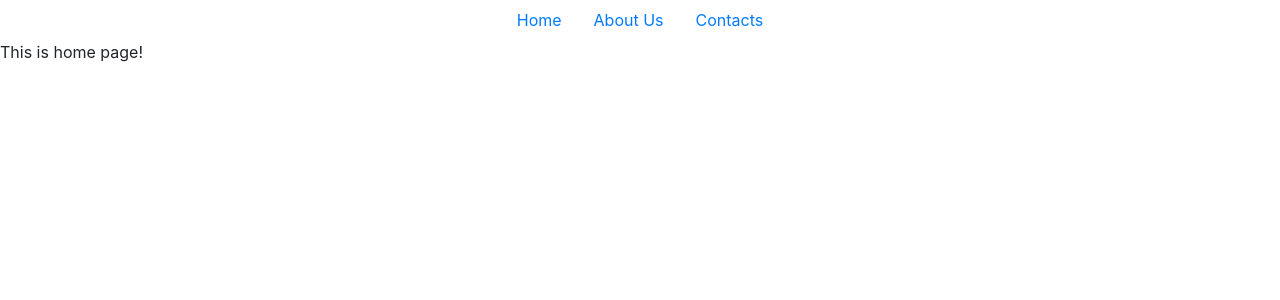
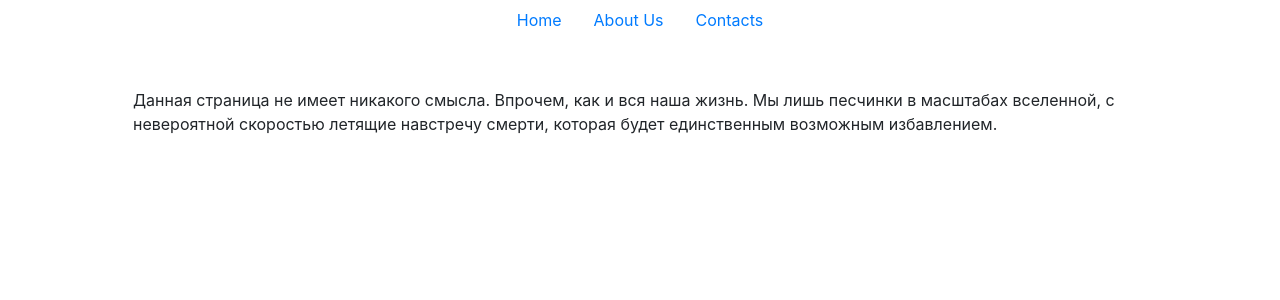
Before and after one commit to galubezzz/python-group_1-homework_61-maria_galunova, a React (Create React App) app: page / in a window 1280 px wide. Shown: the top 300 px of the page. Built offline with nearby package versions, Linux system fonts and the light colour scheme.

Commit message:
add content to home page

```diff
--- a/src/containers/Home/Home.js
+++ b/src/containers/Home/Home.js
@@ -1,13 +1,17 @@
-import React, { Component } from 'react';
+import React, {Component, Fragment} from 'react';
 import Menu from "../../components/Menu/Menu"
 
 class Home extends Component {
     render() {
         return (
-      <div>
+            <Fragment>
                 <Menu/>
-        This is home page!
+                <div className='container'>
+                    <p className='m-5'>Данная страница не имеет никакого смысла. Впрочем, как и вся наша жизнь. Мы лишь песчинки в
+                        масштабах вселенной, с невероятной скоростью летящие навстречу смерти, которая будет
+                        единственным возможным избавлением.</p>
                 </div>
+            </Fragment>
         );
     }
 }
```
Lines whose indentation alone changed are shown as unchanged.
